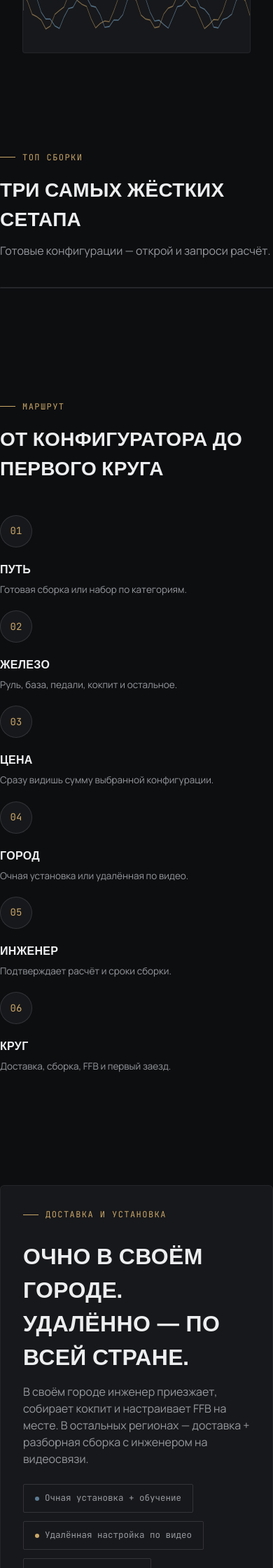
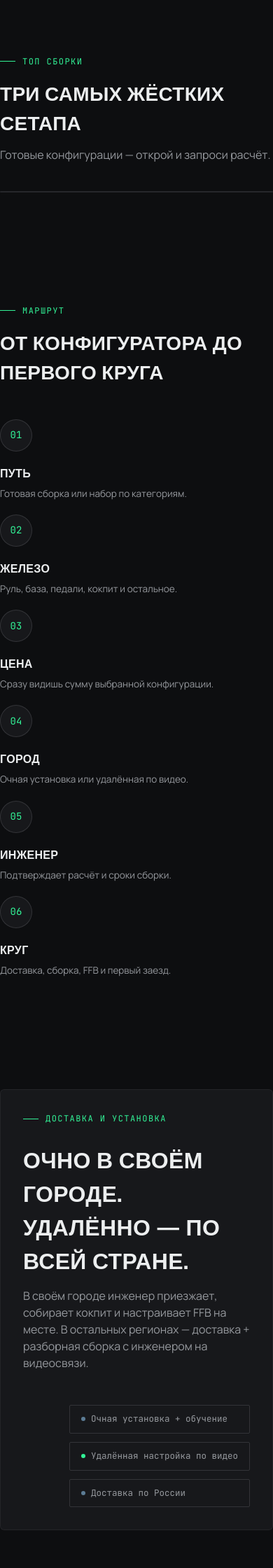
Before and after one commit to heelofevil/simrasingweb, a Flask app: page / in a window 390 px wide. Shown: the part 965-3205 px from the top of the page at 70% size. Run offline with Flask 3, Linux system fonts and the light colour scheme; data that the repository does not hold is empty.

Commit message:
Пуссибой

```diff
--- a/app/static/css/style.css
+++ b/app/static/css/style.css
@@ -7,7 +7,8 @@
   --text: #eceeef;
   --dim: #96999e;
   --dim-2: #606266;
-  --amber: #c9a668;
+  --amber: #32f397;
+  --amber-light: #56fba4;
   --amber-dim: rgba(201, 166, 104, 0.12);
   --blue: #5c7c95;
   --red: #a85a48;
@@ -32,7 +33,7 @@ h1, h2, h3 {
 }
 
 .mono { font-family: "JetBrains Mono", monospace; }
-.wrap { max-width: 1180px; margin: 0 auto; padding: 0 32px; }
+.wrap { max-width: 1180px; margin: 0 auto; }
 a { color: inherit; text-decoration: none; }
 button, input { font: inherit; color: inherit; }
 ul, ol { list-style: none; }
@@ -348,21 +414,32 @@ header {
   border: 1px solid var(--line);
   border-radius: 6px;
   padding: 56px;
-  display: grid;
-  grid-template-columns: 1.1fr 0.9fr;
+}
+
+.install-content {
+  grid-column: 1 / -1;
+  display: flex;
+  align-items: center;
+  justify-content: space-between;
   gap: 48px;
-  align-items: center;
+}
+
+.install-copy {
+  flex: 1 1 auto;
 }
 
 @media (max-width: 860px) {
   .install { grid-template-columns: 1fr; padding: 32px; }
+  .install-content { flex-direction: column; align-items: stretch; }
 }
 
 .badge-row {
   display: flex;
+  flex-direction: column;
+  align-items: stretch;
   gap: 12px;
-  margin-top: 24px;
-  flex-wrap: wrap;
+  margin-left: auto;
+  flex: 1 1 auto;
 }
 
 .badge {
--- a/app/templates/index.html
+++ b/app/templates/index.html
@@ -27,7 +27,9 @@
   <!-- START -->
   <section class="panel active" id="tab-home" data-panel>
     <section class="hero">
-      <div class="wrap">
+      <div class="hero-content">
+
+          <div class="hero-content-inner">
             <div class="eyebrow">Сборка сим-рейсинг сетапов под ключ</div>
             <h1>Не собирай железо<br>по обзорам. <span class="hl">Садись</span><br>и езжай быстро.</h1>
             <p class="lede">Говоришь бюджет и цель — получаешь готовый сетап: кокпит, база, педали, руль. Доставим, соберём, настроим FFB под твой стиль и научим выжимать из него всё — очно или по видеосвязи.</p>
@@ -35,8 +37,10 @@
               <button type="button" class="btn btn-primary" data-goto="config">Подобрать сетап →</button>
               <button type="button" class="btn btn-ghost" data-scroll="#home-featured">Смотреть топ сборки</button>
             </div>
+          </div>
+          </div>
 
-        <div class="telemetry reveal">
+        <!-- <div class="telemetry reveal">
           <div class="telemetry-head">
             <span class="lbl">FFB · Force Feedback Trace</span>
             <span class="val" id="telemetryVal">18.0 Н·м</span>
@@ -45,8 +49,8 @@
             <path class="trace-path" id="tracePath" d=""></path>
             <path class="trace-path amber" id="tracePath2" d=""></path>
           </svg>
-        </div>
-      </div>
+        </div> -->
+
     </section>
 
     <section class="wrap section-pad" id="home-featured">
@@ -67,7 +71,7 @@
         <div class="track-line"></div>
         <div class="checkpoints">
           <div class="checkpoint"><div class="num">01</div><h4>Путь</h4><p>Готовая сборка или набор по категориям.</p></div>
-          <div class="checkpoint"><div class="num">02</div><h4>Железо</h4><p>Руль, база, педали, кокпит и остальное.</p></div>
+          <div class="checkpoint"><div class="num">02</div><h4>Железо</h4><p>Руль, база, педали, кокпит и&nbsp;остальное.</p></div>
           <div class="checkpoint"><div class="num">03</div><h4>Цена</h4><p>Сразу видишь сумму выбранной конфигурации.</p></div>
           <div class="checkpoint"><div class="num">04</div><h4>Город</h4><p>Очная установка или удалённая по видео.</p></div>
           <div class="checkpoint"><div class="num">05</div><h4>Инженер</h4><p>Подтверждает расчёт и сроки сборки.</p></div>
@@ -78,21 +82,17 @@
 
     <section class="wrap section-pad">
       <div class="install reveal">
-        <div>
+        <div class="install-content">
+          <div class="install-copy">
             <div class="eyebrow">Доставка и установка</div>
             <h2 style="font-size:32px;">Очно в своём городе.<br>Удалённо — по всей стране.</h2>
             <p style="color:var(--dim); margin-top:16px; max-width:440px;">В своём городе инженер приезжает, собирает кокпит и настраивает FFB на месте. В остальных регионах — доставка + разборная сборка с инженером на видеосвязи.</p>
+          </div>
           <div class="badge-row">
             <div class="badge"><span class="d"></span>Очная установка + обучение</div>
             <div class="badge"><span class="d" style="background:var(--amber);"></span>Удалённая настройка по видео</div>
             <div class="badge"><span class="d"></span>Доставка по России</div>
           </div>
-        </div>
-        <div class="install-visual">
-          <div class="radar-ring" style="width:60%; height:60%;"></div>
-          <div class="radar-ring" style="width:90%; height:90%;"></div>
-          <div class="radar-ring" style="width:120%; height:120%;"></div>
-          <div class="pulse-dot" style="top:48%; left:52%;"></div>
         </div>
       </div>
     </section>
@@ -119,7 +119,9 @@
             <p class="cfg-hub-sub">Соберите свой идеальный сетап</p>
             <div class="cfg-branches">
               <button type="button" class="cfg-branch" data-mode="presets">
-                <span class="cfg-branch-icon" aria-hidden="true">▣</span>
+                <span class="cfg-branch-icon" aria-hidden="true">
+                  <img src="{{ url_for('static', filename='img/steering-wheel.svg') }}" alt="" width="32" height="32">
+                </span>
                 <span class="cfg-branch-label">Готовые<br>сборки</span>
               </button>
               <button type="button" class="cfg-branch" data-mode="diy">
```
Also changed, not shown: other parts of app/static/css/style.css (+82 -9 lines), app/static/img/background/1.png (added), app/static/img/background/3.png (added), app/static/img/steering-wheel.png (added), app/static/img/steering-wheel.svg (added), app/static/img/trail-glow.svg (added), 2 other files. Lines whose indentation alone changed are shown as unchanged.
